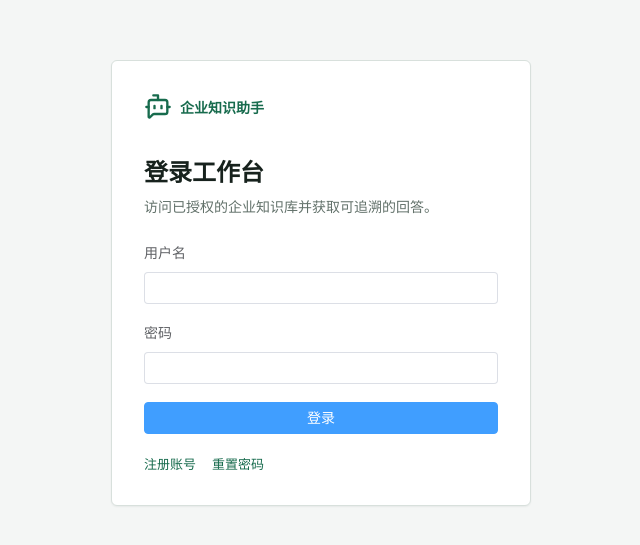
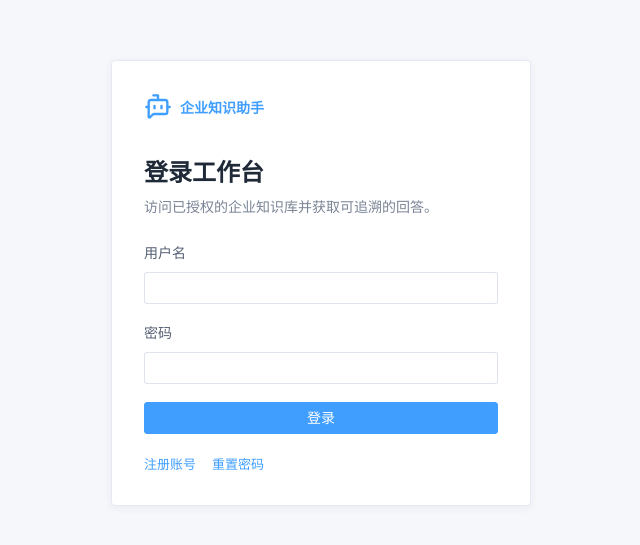
Before and after one commit to Min-Bai/enterprise-rag-knowledge-hub, a Vue app in the folder frontend/: page /login in a window 1280 px wide. Shown: the part 117-662 px from the top of the page, without its empty margins (319-959 px from the left). Built offline with nearby package versions, Linux system fonts and the light colour scheme; no server answers.

Commit message:
feat: align workbench with enterprise console visual style

```diff
--- a/frontend/src/layouts/AppLayout.vue
+++ b/frontend/src/layouts/AppLayout.vue
@@ -18,6 +18,12 @@ const isLoggingOut = ref(false);
 const activePath = computed(() =>
   route.path.startsWith("/app/knowledge-bases") ? "/app/knowledge-bases" : route.path,
 );
+const sectionTitle = computed(() => {
+  if (route.path.startsWith("/app/knowledge-bases")) return "知识库管理";
+  if (route.path.startsWith("/app/conversations")) return "历史会话";
+  if (route.path.startsWith("/app/profile") || route.path.startsWith("/app/security")) return "账户中心";
+  return "问答对话";
+});
 
 async function handleLogout() {
   if (isLoggingOut.value) return;
@@ -88,6 +94,12 @@ async function handleAccountCommand(command: "profile" | "security") {
         <el-button class="sidebar-logout" :icon="LogOut" circle title="退出登录" aria-label="退出登录" :loading="isLoggingOut" @click.stop="handleLogout" />
       </div>
     </aside>
-    <main class="app-content"><slot /></main>
+    <main class="app-content">
+      <header class="app-topbar">
+        <strong>{{ sectionTitle }}</strong>
+        <span class="topbar-context">企业知识问答系统</span>
+      </header>
+      <slot />
+    </main>
   </div>
 </template>
--- a/frontend/src/styles/index.scss
+++ b/frontend/src/styles/index.scss
@@ -16,6 +16,7 @@ body {
   font-size: 14px;
   caret-color: transparent;
 }
+
 button,
 input,
 textarea,
@@ -1074,3 +1075,55 @@ textarea:focus-visible {
   }
   .admin-toolbar .el-select { width: calc(50% - var(--space-2)); }
 }
+
+/* Keep these overrides last: earlier layout rules provide structure, this block owns the visual system. */
+:root {
+  --el-color-primary: #409eff;
+  --el-color-primary-light-3: #79bbff;
+  --el-color-primary-light-5: #a0cfff;
+  --el-color-primary-light-8: #d9ecff;
+  --el-color-primary-light-9: #ecf5ff;
+  --el-border-color: #e6eaf0;
+  --el-border-color-light: #edf0f5;
+  --el-border-radius-base: 3px;
+  --el-fill-color-blank: #fff;
+  --el-bg-color-page: #f5f7fb;
+  --el-text-color-primary: #1f2937;
+  --el-text-color-regular: #566074;
+  --el-text-color-secondary: #7a8495;
+}
+.app-layout { grid-template-columns: 248px minmax(0, 1fr); }
+.app-sidebar { background: #171a2d; color: #c2c7dc; padding: var(--space-6) var(--space-3); }
+.brand { font-size: 17px; min-height: 34px; }
+.brand-mark { background: #409eff; }
+.nav-item { border-left: 3px solid transparent; color: #b7bdd2; padding: 11px 12px; }
+.nav-item:hover { background: rgb(255 255 255 / 6%); }
+.nav-item.active { background: #252a44; border-left-color: #409eff; }
+.sidebar-footer { border-top-color: rgb(255 255 255 / 10%); }
+.account-avatar { background: #333b62; }
+.app-content { background: #f5f7fb; }
+.app-topbar { align-items: center; background: #fff; border-bottom: 1px solid #e6eaf0; display: flex; height: 56px; justify-content: space-between; padding: 0 var(--space-6); position: sticky; top: 0; z-index: 5; }
+.app-topbar strong { color: #252b3a; font-size: 15px; }
+.topbar-context, .topbar-user { align-items: center; color: #7a8495; display: flex; font-size: 13px; gap: var(--space-3); }
+.page-shell { max-width: none; padding: 28px var(--space-6) var(--space-8); }
+.page-header { margin-bottom: 22px; }
+.page-header h1 { color: #202737; font-size: 22px; }
+.eyebrow { color: #8b95a7; }
+.table-surface, .metric-grid article { border-radius: 2px; }
+.table-surface { padding: 20px; }
+.table-toolbar .el-input, .table-toolbar .el-select { max-width: 300px; }
+.el-button { border-radius: 3px; font-weight: 500; }
+.el-button--primary { box-shadow: none; }
+.el-input__wrapper, .el-select__wrapper, .el-textarea__inner { border-radius: 3px; box-shadow: 0 0 0 1px #dfe4ec inset !important; }
+.el-input__wrapper.is-focus, .el-select__wrapper.is-focused, .el-textarea__inner:focus { box-shadow: 0 0 0 1px #409eff inset !important; }
+.el-table { --el-table-border-color: #edf0f5; --el-table-header-bg-color: #f8f9fc; --el-table-row-hover-bg-color: #f5f9ff; }
+.el-table th.el-table__cell { color: #697386; font-size: 13px; font-weight: 600; }
+.el-table td.el-table__cell, .el-table th.el-table__cell { padding: 12px 0; }
+.el-tag, .el-dialog { border-radius: 3px; }
+.metric-grid article { min-height: 118px; padding: 22px 20px; }
+button:focus-visible, a:focus-visible, input:focus-visible, textarea:focus-visible { outline-color: rgb(64 158 255 / 45%); }
+@media (max-width: 720px) {
+  .app-topbar { height: 50px; padding: 0 var(--space-4); }
+  .topbar-context, .topbar-user { display: none; }
+  .page-shell { padding: var(--space-5) var(--space-4); }
+}
--- a/frontend/src/styles/tokens.scss
+++ b/frontend/src/styles/tokens.scss
@@ -1,16 +1,16 @@
 :root {
-  --color-canvas: #f4f6f5;
+  --color-canvas: #f5f7fb;
   --color-surface: #ffffff;
-  --color-surface-subtle: #f8faf9;
-  --color-text: #17221d;
-  --color-text-muted: #62716a;
-  --color-border: #d8e0dc;
-  --color-accent: #176b4d;
-  --color-accent-hover: #10553c;
-  --color-focus: #287a5b;
-  --color-success: #16804d;
-  --color-warning: #9a6700;
-  --color-danger: #b42318;
+  --color-surface-subtle: #f8faff;
+  --color-text: #1f2937;
+  --color-text-muted: #7a8495;
+  --color-border: #e6eaf0;
+  --color-accent: #409eff;
+  --color-accent-hover: #2c87df;
+  --color-focus: #409eff;
+  --color-success: #67c23a;
+  --color-warning: #e6a23c;
+  --color-danger: #f56c6c;
   --space-1: 0.25rem;
   --space-2: 0.5rem;
   --space-3: 0.75rem;
@@ -18,8 +18,8 @@
   --space-5: 1.25rem;
   --space-6: 1.5rem;
   --space-8: 2rem;
-  --radius-sm: 4px;
-  --radius-md: 6px;
-  --shadow-panel: 0 1px 2px rgb(23 34 29 / 6%);
+  --radius-sm: 3px;
+  --radius-md: 4px;
+  --shadow-panel: 0 2px 8px rgb(31 45 61 / 6%);
   --z-navigation: 10;
 }
```
Also changed, not shown: frontend/src/layouts/AdminLayout.vue (+7 -1 lines).
